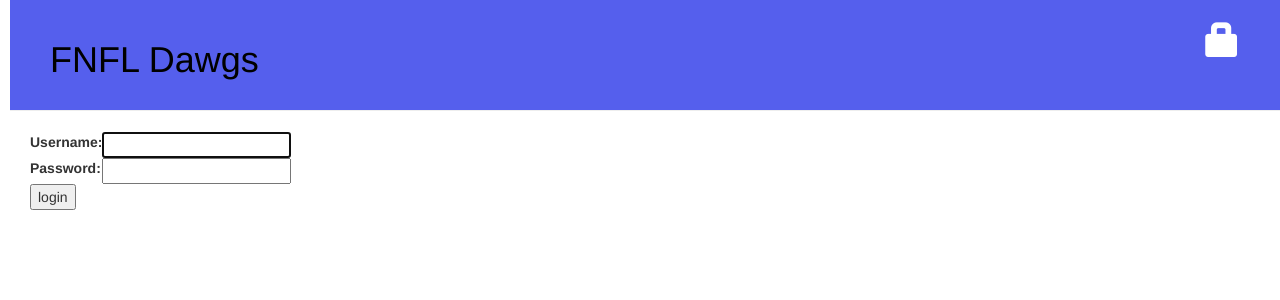
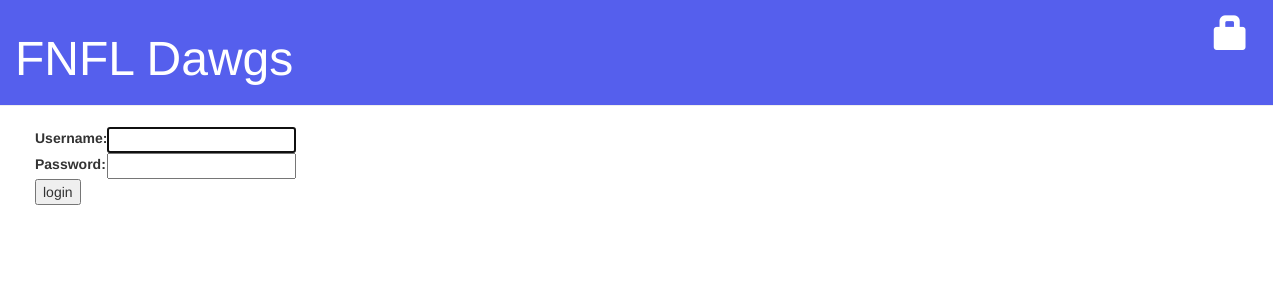
Before and after one commit to wallace123/fnfldawgs, a Django app: page /accounts/login/?next=/lineup/1/player/ in a window 1280 px wide. Shown: the top 300 px of the page. Run offline with Django 3.2, Linux system fonts and the light colour scheme; some libraries are stand-ins or nearby versions.

Commit message:
Modifying css and temaplates for better look and feel

```diff
--- a/fnfl/static/css/fnfl.css
+++ b/fnfl/static/css/fnfl.css
@@ -3,16 +3,17 @@ h1 a {
 }
 
 body {
-    padding-left: 10px;
+    padding-left: 0;
 }
 
 .page-header {
     background-color: #555FED;
-    margin-top: 0;
-    padding: 20px 20px 20px 40px;
+    margin-top: 0pt;
+    margin-right: 5pt;
+    padding-top: 10pt;
 }
 
-.page-header h1 .page-header h1 a, .page-header h1 a:visited, .page-header h1 a:active {
+.page-header h1, .page-header h1 a, .page-header h1 a:visited, .page-header h1 a:active {
     color: white;
     font-size: 36pt;
     text-decoration: none;
@@ -38,13 +39,12 @@ body {
     color: #ffffff;
     float: right;
     font-size: 26pt;
-    margin-right: 20px;
+    margin-right: 10px;
 }
 
-.post {
-    margin-bottom: 70px;
+.top-menu-logout, .top-menu-logout:hover, .top-menu-logout:visited {
+    color: #ffffff;
+    float: right;
+    font-size: 16pt;
+    margin-right: 10px;
 }
-
-.post h1 a, .post h1 a:visited {
-    color: #000000;
-}
--- a/fnfl/templates/fnfl/base.html
+++ b/fnfl/templates/fnfl/base.html
@@ -21,26 +21,48 @@
       <meta charset="utf-8">
       <meta name="viewport" content="width=device-width, initial-scale=1">
   </head>
+
 <body>
   <div class="page-header">
+    <div class="container-fluid">
+      <div class="row">
+        <div class="col-xs-4 col-md-6 text-left">
+          <h1>
+            <a href="{% url 'welcome' %}">FNFL Dawgs</a>
+          </h1>
+        </div>
+        <div class="col-xs-8 col-md-6 text-right">
 {% if user.is_authenticated %}
+          <div class="row">
+            <div class="col-xs-12 col-md-12 text-right">
+              <p class="top-menu-logout">
+                {{ user.username }} (<a style="color:white" href="{% url 'logout' %}">Log out</a>)
+              </p>
+            </div>
+          </div>
+          <div class="row">
+            <div class="col-xs-8 col-md-6 pull-right">
               <a href="{% url 'lineup_new' %}" class="top-menu"><span class="glyphicon glyphicon-plus"></span></a>
               <a href="{% url 'lineup_draft_list' %}" class="top-menu"><span class="glyphicon glyphicon-edit"></span></a>
               <a href="{% url 'lineup_list' %}" class="top-menu"><span class="glyphicon glyphicon-list"></span></a>
               <a href="{% url 'player_usage' %}" class="top-menu"><span class="glyphicon glyphicon-asterisk"></span></a>
-        <p class="top-menu">{{ user.username }}<small>(<a href="{% url 'logout' %}">Log out</a>)</small></p>
+            </div>
+          </div>
 {% else %}
           <a href="{% url 'login' %}" class="top-menu"><span class="glyphicon glyphicon-lock"></span></a>
 {% endif %}
-        <h1><a href="{% url 'welcome' %}">FNFL Dawgs</a></h1>
+        </div>
+      </div>
+    </div>
   </div>
 
-    <div class="content container">
+  <div class="content container-fluid">
     <div class="row">
       <div class="col-xs-12 col-md-6">
         {% include 'fnfl/messages.html' %}
       </div>
       <div class="col-md-6">
+      </div>
     </div>
     <div class="row">
       <div class="col-xs-12 col-md-12">
--- a/fnfl/templates/fnfl/lineup_detail.html
+++ b/fnfl/templates/fnfl/lineup_detail.html
@@ -1,7 +1,7 @@
 {% extends 'fnfl/base.html' %}
 
 {% block content %}
-  <div class="container">
+  <div class="container-fluid">
 {% if lineup.published_date %}
       <div class="date">
         {{ lineup.published_date }}
--- a/fnfl/templates/fnfl/lineup_draft_list.html
+++ b/fnfl/templates/fnfl/lineup_draft_list.html
@@ -1,9 +1,9 @@
 {% extends 'fnfl/base.html' %}
 
 {% block content %}
+
 {% for lineup in lineups %}
-        <div class="lineup">
-            <p class="date">created: {{ lineup.created_date|date:'d-m-Y' }}</p>
+  <div>
     <h1><a href="{% url 'lineup_detail' pk=lineup.pk %}">{{ lineup.week }}</a></h1>
 {% for p in lineup.player.all %}
   {% if p.position == "QB" %}
@@ -22,6 +22,8 @@
     <p>{{p.position}} {{p.name}} {{p.team}}</p>
   {% endif %}
 {% endfor %}
+    <p class="date">created: {{ lineup.created_date }}</p>
   </div>
 {% endfor %}
+
 {% endblock %}
--- a/fnfl/templates/fnfl/player_count.html
+++ b/fnfl/templates/fnfl/player_count.html
@@ -1,6 +1,7 @@
 {% extends 'fnfl/base.html' %}
 
 {% block content %}
+
   <h1>Player Usage</h1>
 {% for count, player in player_count_list %}
   {% if count >= 4 %}
@@ -13,4 +14,5 @@
     <p>{{player}} - {{count}}</p>
   {% endif %}
 {% endfor %}
+
 {% endblock %}
```
Also changed, not shown: fnfl/templates/fnfl/lineup_list.html (+6 -2 lines), fnfl/templates/fnfl/add_player.html (indentation only), fnfl/templates/fnfl/add_score.html (indentation only), fnfl/templates/fnfl/edit_player.html (indentation only), fnfl/templates/fnfl/edit_score.html (indentation only), fnfl/templates/fnfl/lineup_edit.html (indentation only), fnfl/templates/fnfl/lineup_new.html (indentation only), fnfl/templates/fnfl/messages.html (indentation only). Lines whose indentation alone changed are shown as unchanged.
